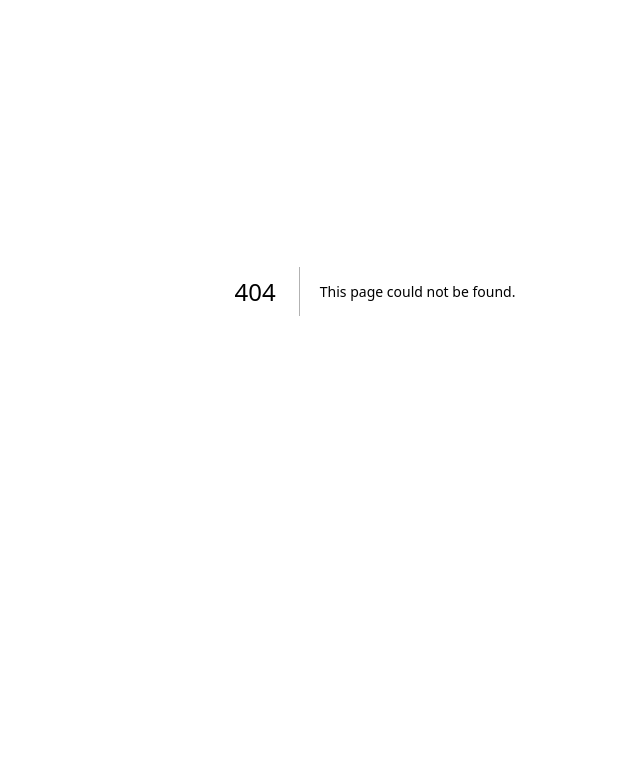
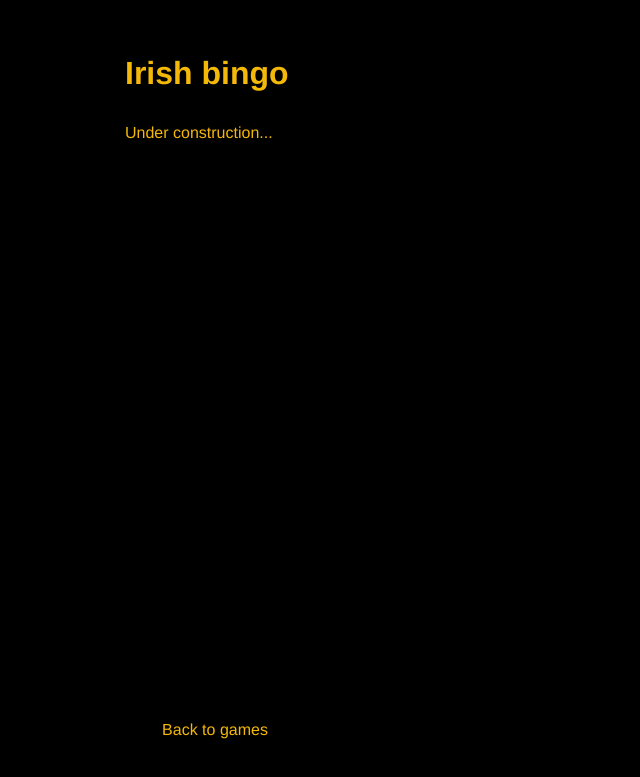
Before and after one commit to cjrace/almostyellow, a Next.js app: page /games/irishbingo in a window 1280 px wide. Before the commit this address had no page. Shown: the part 109-886 px from the top of the page, without its empty margins (265-905 px from the left). Before the commit the page ends 800 px from the top, so only its background shows below. Built offline with nearby package versions, Linux system fonts and the light colour scheme.

Commit message:
Add draft uno and irish bingo pages and test (#9)

```diff
--- a/app/globals.css
+++ b/app/globals.css
@@ -41,3 +41,17 @@ a {
     color-scheme: dark;
   }
 }
+
+.panel-row {
+  display: flex;
+  justify-content: space-between;
+  /* Other row-specific styles */
+}
+
+.panel {
+  padding: 1rem;
+  border: 1px solid #ddd;
+  background-color: #f9f9f9;
+  cursor: pointer;
+  /* Other panel-specific styles */
+}
--- /dev/null
+++ b/pages/games/irishbingo.tsx
@@ -0,0 +1,28 @@
+import styles from '../../app/page.module.css';
+import Link from 'next/link';
+import Image from 'next/image';
+
+const irishbingoPage = () => {
+    return (
+        <div className={styles.page}>
+            <main className={styles.main}>
+                <h1>Irish bingo</h1>
+                <p>Under construction...</p>
+                <Image
+                    aria-hidden
+                    src="/images/tayto.svg"
+                    alt="Mr. Tayto"
+                    height={500}
+                    width={500}
+                />
+                <div className={styles.ctas}>
+                    <Link href="/games" className={styles.secondary}>
+                        Back to games
+                    </Link>
+                </div>
+            </main>
+        </div>
+    );
+};
+
+export default irishbingoPage;
```
Also changed, not shown: pages/games.tsx (+12 -2 lines), pages/games/uno.tsx (added, +20 -0 lines), public/images/tayto.svg (added), 1 other file (tests, documents, lock files or other folders).
